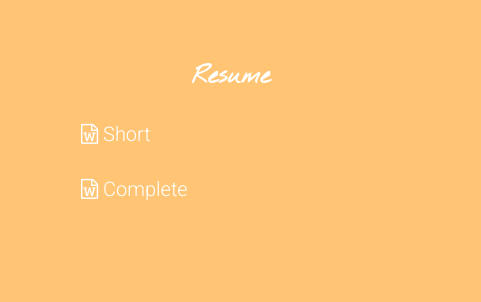
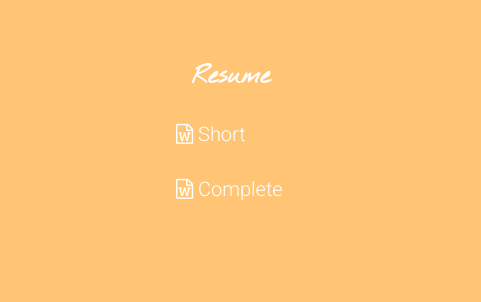
Before and after one commit to NamPNQ/ggaulard.github.io, a plain HTML site: page index.html in a window 1280 px wide. Shown: the part 2873-3175 px from the top of the page, 799-1280 px from the left. Drawn offline with nearby package versions, Linux system fonts and the light colour scheme; a script that the page names is missing.

Commit message:
Ajustement liens des cv

```diff
--- a/css/freelancer.css
+++ b/css/freelancer.css
@@ -547,7 +547,7 @@ footer .footer-col ul.around-web li a {
 }
 
 footer .footer-col ul.resume li a {
-    width: 310px;
+    width: 120px;
 }
 
 footer .footer-below {
```
